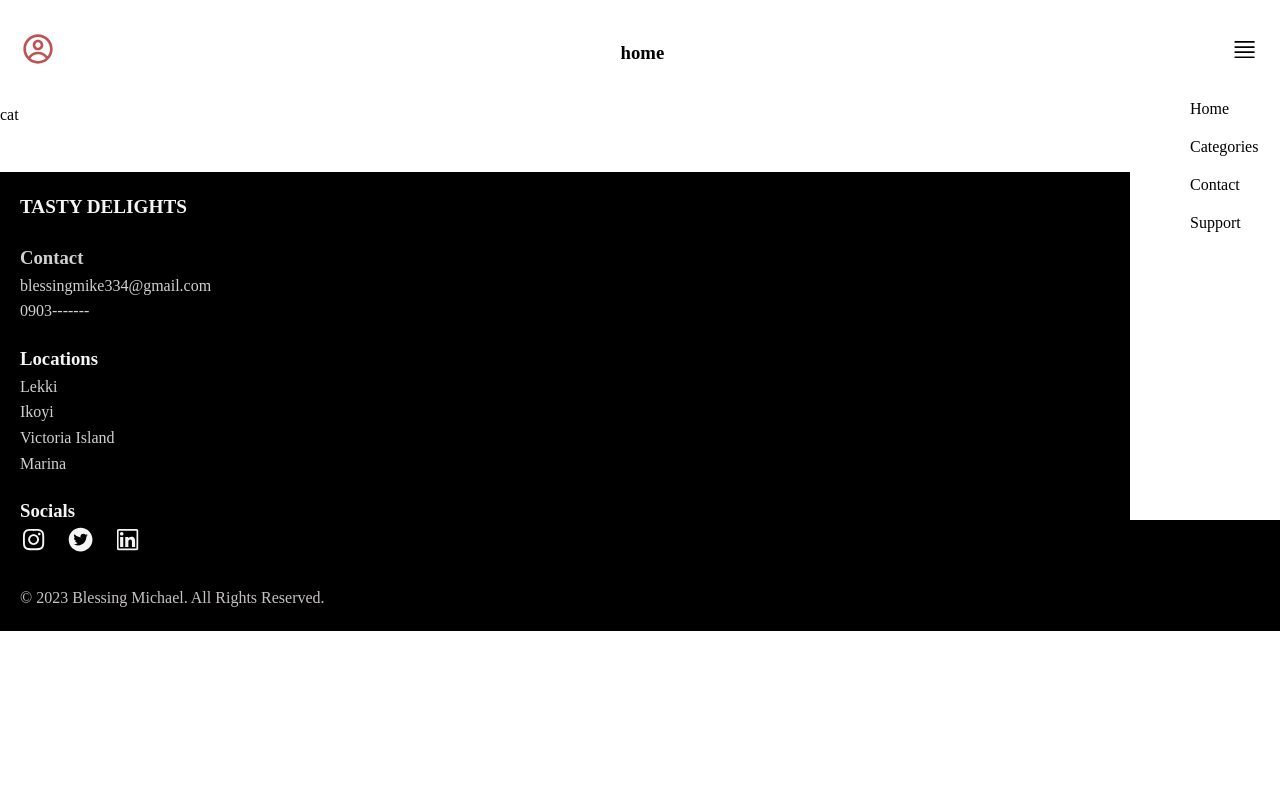
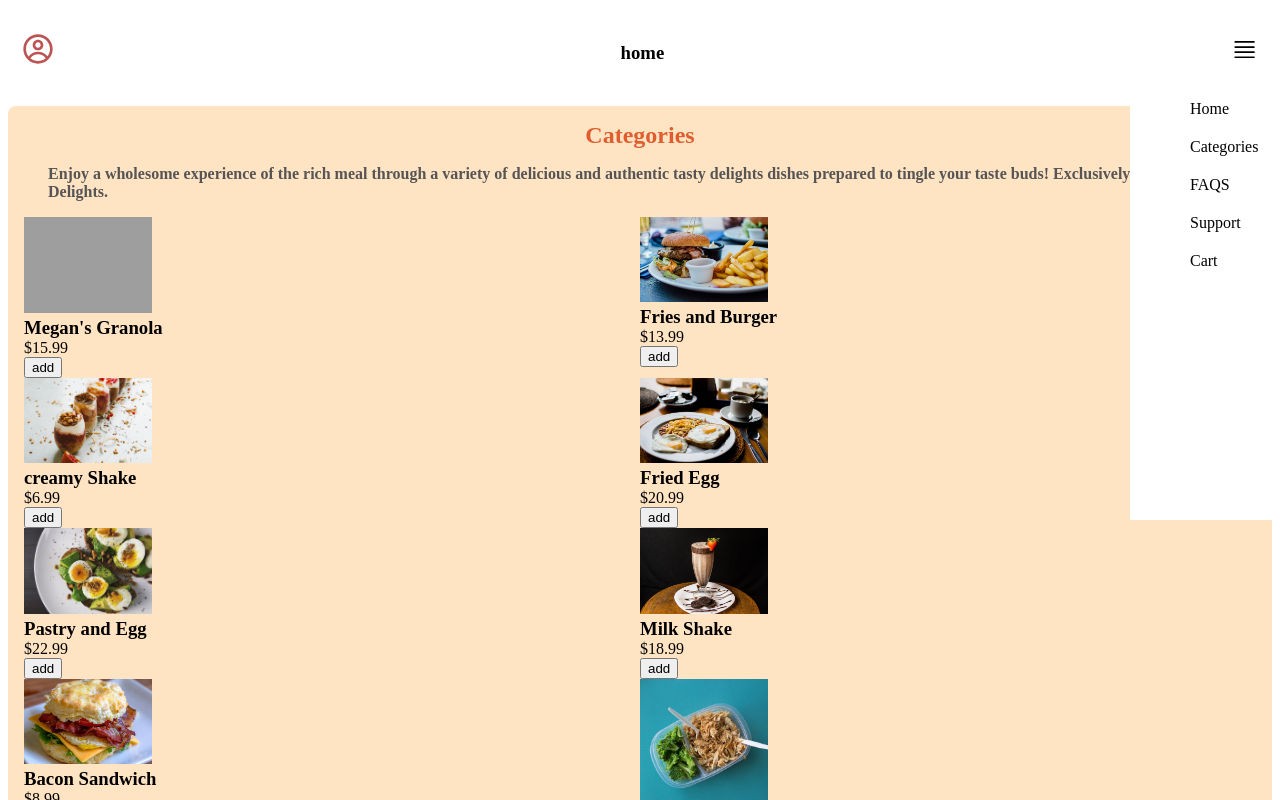
Before and after one commit to blessing-michael/Tasty-delights-restaurant-page, a React (Create React App) app: page /cat in a window 1280 px wide. Both pictures are taken after a click on the button 1244 px from the left and 53 px from the top of the page. Shown: the top 800 px of the page. Built offline with nearby package versions, Linux system fonts and the light colour scheme; grey boxes are pictures that could not be loaded.

Commit message:
cart functionalities added and nav update

```diff
--- a/public/style.css
+++ b/public/style.css
@@ -10,6 +10,18 @@
     display: flex;
     justify-content: space-between;
     margin: 2rem 1rem;
+    /* display: -moz-inline-stack; */
+    /* display: table-column-group; */
+    /* display: table-cell; */
+    /* display: ruby-base-container; */
+    /* display: table-column; */
+    /* display: list-item; */
+    /* display: inline-flexbox; */
+    /* display: table-row-group; */
+    /* display: -ms-flexbox; */
+    /* display: -ms-inline-flexbox; */
+    /* display: inline-flex; */
+    /* flex-direction: row; */
 }
 .profile{
     background: transparent;
@@ -357,6 +369,67 @@ ul li{
 
 /* end of navbar styling */
 
+/* ?beginning of styling for cat nav  */
+
+.cat-h2{
+    color: rgb(223, 93, 46);
+    text-align: center;
+
+}
+.cat-p{
+    margin: 1rem 1.5rem;
+    color: rgb(86, 84, 84);
+    font-weight: bold;
+}
+/* .cat-info{
+    background-color: antiquewhite;
+    display: flex;
+    flex-direction: column;
+    align-items: center;
+} */
+.cat-details{
+    display: flex;
+    justify-content: space-between;
+}
+
+
+/* TRYING OUT STYLES  keep for bigger screen style*/
+.row{
+    display: grid;
+    grid-template-columns: 1fr 1fr;
+    /* justify-content: space-between; */
+}
+/* .col-2{
+    flex: 2;
+} */
+.block{
+    padding: 1rem;
+    background-color: bisque;
+    margin: 0.5rem;
+    border-radius: 0.5rem;
+}
+.row-center{
+    align-items: center;
+}
+img.small{
+    max-width: 8rem;
+}
+/* end of styling cat nav */
+
+/* beginning of order now btn styling Home page */
+.ordernow-span{
+    /* background-color:  transparent; */
+    /* margin-left: 5px; */
+}
+.ordernow-btn{
+    background-color:  transparent;
+    color: rgb(223, 93, 46);
+    border-radius: 5px;
+    border: 1px solid rgb(223, 93, 46);
+    /* border: none; */
+}
+/* end of order now btn styling Home page */
+
 .btn-container {
 
     text-align: center;
--- a/src/App.js
+++ b/src/App.js
@@ -13,6 +13,7 @@ import Home from './pages/Home'
 import Cat from './pages/Cat'
 import Faq from './Faq'
 import Support from './Support'
+import Basket from './Basket'
 
 
 
@@ -21,6 +22,35 @@ import Support from './Support'
 // console.log(allCategories)
 
 function App() {
+  // bastet function
+
+  const [cartItems, setCartItems]= useState([])
+
+  const onRemove=(product)=>{
+    console.log("removed")
+    const exist = cartItems.find((x)=> x.id === product.id)
+    if(exist.qty === 1){
+      setCartItems(cartItems.filter((x)=> x.id !== product.id))
+    }
+    else{
+      setCartItems(cartItems.map((x)=> x.id === product.id ? {...exist, qty: exist.qty - 1} : x))
+    }
+  }
+
+
+  const onAdd= (product)=>{
+    console.log("add clicked")
+    const exist = cartItems.find((x)=> x.id === product.id)
+    if(exist){
+      setCartItems(cartItems.map((x)=> x.id === product.id ? {...exist, qty: exist.qty + 1} : x))
+    }
+    else{
+      setCartItems([...cartItems, {...product, qty: 1}])
+    }
+
+  }
+
+
 //     const [menu, setMenu]= useState(menudata)
 //     // console.log(menu)
 //     const [categories, setCategories]= useState(allCategories)
@@ -45,13 +75,14 @@ function App() {
   return (
     <div>
       <Router>
-      <Nav/>
+      <Nav countcartItems={cartItems.length}/>
 
         <Routes>
           <Route path="/" element={<Home/>}/>
-          <Route path="/cat" element={<Cat/>}/>
+          <Route path="/cat" element={<Cat onAdd={onAdd} onRemove={onRemove}/>}/>
           <Route path="/faq" element={<Faq/>}/>
           <Route path="/support" element={<Support/>}/>
+          <Route path="/cart" element={<Basket cartItems={cartItems} onAdd={onAdd} onRemove={onRemove}/>}/>
         </Routes>
 
         <Footer/>
--- /dev/null
+++ b/src/Basket.js
@@ -0,0 +1,85 @@
+import React, { useState } from 'react'
+
+function Basket(props) {
+  const {cartItems, onAdd, onRemove}= props
+  const itemsPrice = cartItems.reduce((a, c) => a + c.price * c.qty, 0)
+  const taxPrice = itemsPrice * 0.14;
+  const shippingPrice = itemsPrice > 2000 ? 0 : 50;
+  const totalPrice = itemsPrice + taxPrice +shippingPrice
+
+  // const [cartItems, setCartItems]= useState([])
+
+  // const onRemove=()=>{
+  //   console.log("removed")
+  // }
+
+
+  // const onAdd= (product)=>{
+  //   const exist = cartItems.find((x)=> x.id === product.id)
+  //   if(exist){
+  //     setCartItems(cartItems((x)=> x.id === product.id ? {...exist, qty: exist.qty +1} : x))
+  //   }
+  //   else{
+  //     setCartItems([...cartItems, {...product, qty: 1}])
+  //   }
+  // }
+
+
+
+    // console.log(cartItems)
+
+  return (
+    <article>
+        <h1>cart items</h1>
+
+        <div>{cartItems.length===0 && <div>cart is empty</div>}
+
+
+</div>
+
+
+{cartItems.map((item)=>{
+
+  // <div className="whole">
+
+
+
+
+  return (
+
+    <div key={item.id}>
+
+      <div className="item-name">{item.title}</div>
+
+      <div className="button">
+    <button onClick={()=>onAdd(item)}>+</button>
+    <button onClick={()=>onRemove(item)}>-</button>
+  </div>
+      <div className="itm qty">{item.qty} * ${item.price.toFixed(2)}</div>
+
+    </div>
+  )
+  {/* </div> */}
+})}
+{cartItems.length !== 0 &&  <div>
+  <div className="div1">
+    <hr></hr>
+    <div className="itemprice">item price</div>
+    <div className="itempricecount">${itemsPrice.toFixed(2)}</div>
+    <div className="itemprice">tax price</div>
+    <div className="itempricecount">${taxPrice.toFixed(2)}</div>
+    <div className="itemprice">shipping price</div>
+    <div className="itempricecount">${shippingPrice.toFixed(2)}</div>
+    <div className="itemprice">total price</div>
+    <div className="itempricecount">${totalPrice.toFixed(2)}</div>
+  </div>
+
+  </div>}
+
+
+    </article>
+
+  )
+}
+
+export default Basket
--- a/src/Menu.js
+++ b/src/Menu.js
@@ -1,7 +1,9 @@
 import React from 'react'
+import { useNavigate } from 'react-router'
 
 function Menu({menu}) {
     // console.log(title,category)
+    const navigate= useNavigate()
   return (
    <main className='section-center'>
    {menu.map((item)=>{
@@ -16,7 +18,8 @@ function Menu({menu}) {
        <h4>{title}</h4>
         <p style={{color:"rgb(223, 93, 46)"}}>${price}</p>
        </header>
-       <p>{desc}</p>
+       <p >{desc} <span className='ordernow-span'><button  className='ordernow-btn' onClick={()=> navigate("/cat")}>order now</button></span> </p>
+
 
 </div>
 
--- a/src/Nav.js
+++ b/src/Nav.js
@@ -3,9 +3,32 @@ import { CgProfile} from "react-icons/cg";
 import { HiBars4} from "react-icons/hi2";
 import { useNavigate } from "react-router-dom";
 
-function Nav() {
+function Nav(props) {
+    const {countcartItems}= props
     const [showNav, setShowNav]= useState(false)
     const navigate= useNavigate()
+
+
+    const navcat= ()=>{
+        navigate("/cat")
+        setShowNav(false)
+    }
+    const navhome= ()=>{
+        navigate("/")
+        setShowNav(false)
+    }
+    const navfaq= ()=>{
+        navigate("/faq")
+        setShowNav(false)
+    }
+    const navsupport= ()=>{
+        navigate("/support")
+        setShowNav(false)
+    }
+    const navcart= ()=>{
+        navigate("/cart")
+        setShowNav(false)
+    }
 
     const Shownavbar=()=>{
         setShowNav(!showNav)
@@ -21,10 +44,12 @@ function Nav() {
 
     {showNav && <nav className='nav'>
         <ul>
-            <li onClick={()=> navigate("/")}>Home</li>
-            <li onClick={()=> navigate("/cat")}>Categories</li>
-            <li onClick={()=> navigate("/faq")}>Contact</li>
-            <li onClick={()=> navigate("/support")}>Support</li>
+            <li onClick={()=> navhome()}>Home</li>
+            <li onClick={()=> navcat()}>Categories</li>
+            <li onClick={()=> navfaq()}>FAQS</li>
+            <li onClick={()=> navsupport()}>Support</li>
+            <li onClick={()=> navcart()}>Cart {' '}
+            {countcartItems ? <button>{countcartItems}</button> : " "}</li>
 
         </ul></nav>}
     <button className='navbar' onClick={Shownavbar}><HiBars4/></button>
--- /dev/null
+++ b/src/Product.js
@@ -0,0 +1,16 @@
+// import React from 'react'
+
+// function Product(props) {
+//     const {men}= props;
+
+//     // console.log(men, "coming from product")
+//   return (
+//     <div>
+
+//         {console.log("men.title", "...coming from product")}
+//         <img src={men.img} alt={men.title} className='small' />
+//     </div>
+//   )
+// }
+
+// export default Product
--- a/src/pages/Cat.js
+++ b/src/pages/Cat.js
@@ -1,10 +1,117 @@
-import React from 'react'
+import React, { useState } from 'react'
+import Follow from '../Follow'
+import menu from '../MenuData'
+import Product from '../Product'
+import Basket from '../Basket'
 
-function Cat() {
+
+function Cat(props) {
+    const { onAdd, onRemove}= props
+    console.log(menu)
+
+    // const [cartItems, setCartItems]= useState([])
+
+    // const onRemove=()=>{
+    //   console.log("removed")
+    // }
+
+
+    // const onAdd= (product)=>{
+    //   const exist = cartItems.find((x)=> x.id === product.id)
+    //   if(exist){
+    //     setCartItems(cartItems((x)=> x.id === product.id ? {...exist, qty: exist.qty + 1} : x))
+    //   }
+    //   else{
+    //     setCartItems([...cartItems, {...product, qty: 1}])
+    //   }
+
+    // }
+
+
   return (
-    <div>
-        cat
+    <main className='block' >
+        <h2 className='cat-h2'>Categories</h2>
+        <p className='cat-p'>Enjoy a wholesome experience of the rich meal through a variety of delicious and authentic tasty delights dishes prepared to tingle your taste buds! Exclusively on Tasty Delights.</p>
+
+        <div className="row">
+            {menu.map((men)=>{
+
+return(
+    <div key={men.id}>
+    <img src={men.img} alt="" className='small' />
+    <h3>{men.title}</h3>
+    <div>${men.price}</div>
+    <div className="btn-cat">
+        <button onClick={()=>onAdd(men)}>add</button>
     </div>
+
+</div>
+
+)
+
+
+                // <Product key={men.id} men={men}/>
+                // console.log( men.title, men.img,'cominf from cat')
+            })}
+
+
+        </div>
+        {/* {console.log(cartItems)} */}
+
+{/* {cartItems.map((item)=>{
+  return (
+    <div key={item.id}>
+      <div className="item-name">{item.title}</div>
+      <div className="button">
+        <button onClick={()=>onAdd(item)}>+</button>
+        <button onClick={()=>onRemove(item)}>-</button>
+      </div>
+      <div className="itm qty">{item.qty} * ${item.price.toFixed(2)}</div>
+
+    </div>
+  )
+})}  */}
+
+        {/* {cartItems.map((item)=>{
+  return (
+    <Basket key={item.id} item={item} cartItems={cartItems}/>
+  )
+})} */}
+
+
+
+
+
+        {/* {menu.map((men)=>{
+            console.log("men", men)
+            const {id, title,price,img, desc}= men
+            return <article key={id} style={{flex:"2", padding:"1rem", margin:"0.5rem", borderRadius:"0.5rem"}}>
+
+                <div className="cat-info" style={{display:"flex", justifyContent:"space-between"}}>
+                <img src={img} alt="" style={{maxWidth:"8rem"}}/>
+                <h3>{title}</h3>
+                <p>${price}</p>
+
+                <p>{desc}</p> */}
+                {/* <div className="cat-details">
+
+
+                </div> */}
+
+{/*
+                </div>
+
+
+                <div className="button-cat">
+                    <button>add</button>
+                </div>
+
+            </article>
+        })} */}
+         {/* <Basket/> */}
+      <Follow/>
+        {/* <Category/> */}
+    </main>
   )
 }
 
--- a/src/pages/Home.js
+++ b/src/pages/Home.js
@@ -5,6 +5,7 @@ import Menu from '../Menu'
 import Category from '../Category'
 import Reviews from '../Reviews'
 import Follow from '../Follow'
+import Cat from './Cat'
 // import menudata from "./MenuData"
 
 //JS UNIQUE VALUES
@@ -45,6 +46,7 @@ function Home() {
         <Category categories={categories} filterItems={filterItems}/>
         <Menu menu={menu} />
 
+
         <Reviews/>
         <Follow/>
 
```
